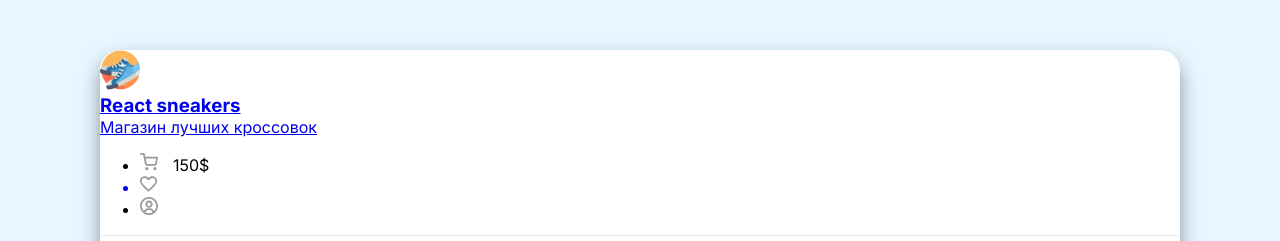
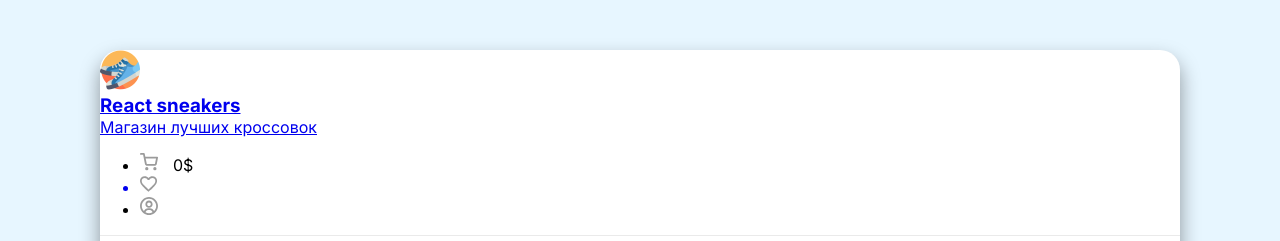
Before and after one commit to Oliolixinfree/sneaker-shop, a React (Create React App) app: page / in a window 1280 px wide. Shown: the top 241 px of the page. Built offline with nearby package versions, Linux system fonts and the light colour scheme; no server answers.

Commit message:
custom hook is used, the final cost of the goods in the cart is added

```diff
--- a/src/components/Drawer.jsx
+++ b/src/components/Drawer.jsx
@@ -1,14 +1,13 @@
-import React, { useContext, useState } from 'react'
-import AppContext from '../context'
+import React, { useState } from 'react'
 import axios from 'axios'
 import Info from './Info'
+import { useCart } from '../hooks/useCart';
 
 const delay = (ms) => new Promise((resolve) => setTimeout(resolve, ms));
 
 const Drawer = ({onClose, onRemoveCartItem, items = []}) => {
 
-	const {cartItems, setCartItems} = useContext(AppContext)
-
+	const {cartItems, setCartItems, totalPrice} = useCart()
 	const [isOrderComplete, setOrderIsComplete] = useState(false)
 	const [orderId, setOrderId] = useState(null)
 	const [isLoading, setIsLoading] = useState(false)
@@ -70,12 +69,12 @@
 								<li>
 									<span>Итого:</span>
 									<div></div>
-									<b>21 498$</b>
+									<b>{totalPrice}$</b>
 								</li>
 								<li>
 									<span>Налог 5%:</span>
 									<div></div>
-									<b>1074$</b>
+									<b>{totalPrice * 0.05}$</b>
 								</li>
 							</ul>
 							<button disabled={isLoading} onClick={onClickOrder} className="greenBtn">
--- a/src/components/Header.jsx
+++ b/src/components/Header.jsx
@@ -1,7 +1,11 @@
 import React from 'react'
 import {Link} from 'react-router-dom'
+import { useCart } from '../hooks/useCart'
 
 const Header = (props) => {
+
+	const {totalPrice} = useCart()
+
 	return (
 		<header className="d-flex justify-between align-center p-40">
 			<Link to='/'>
@@ -19,7 +23,7 @@
 					className="d-flex mr-30 cu-p"
 				>
 					<img width={18} height={18} src='/img/cart.svg' alt="cart" />
-					<span>150$</span>
+					<span>{totalPrice}$</span>
 				</li>
 				<Link to='/favorites'>
 					<li
--- /dev/null
+++ b/src/hooks/useCart.js
@@ -0,0 +1,12 @@
+import React from 'react'
+import { useContext } from "react"
+import AppContext from "../context"
+
+export const useCart = () => {
+
+    const {cartItems, setCartItems} = useContext(AppContext)
+    const totalPrice = cartItems.reduce((sum, obj) => obj.price + sum, 0)
+
+
+    return {cartItems, setCartItems, totalPrice}
+}
```
